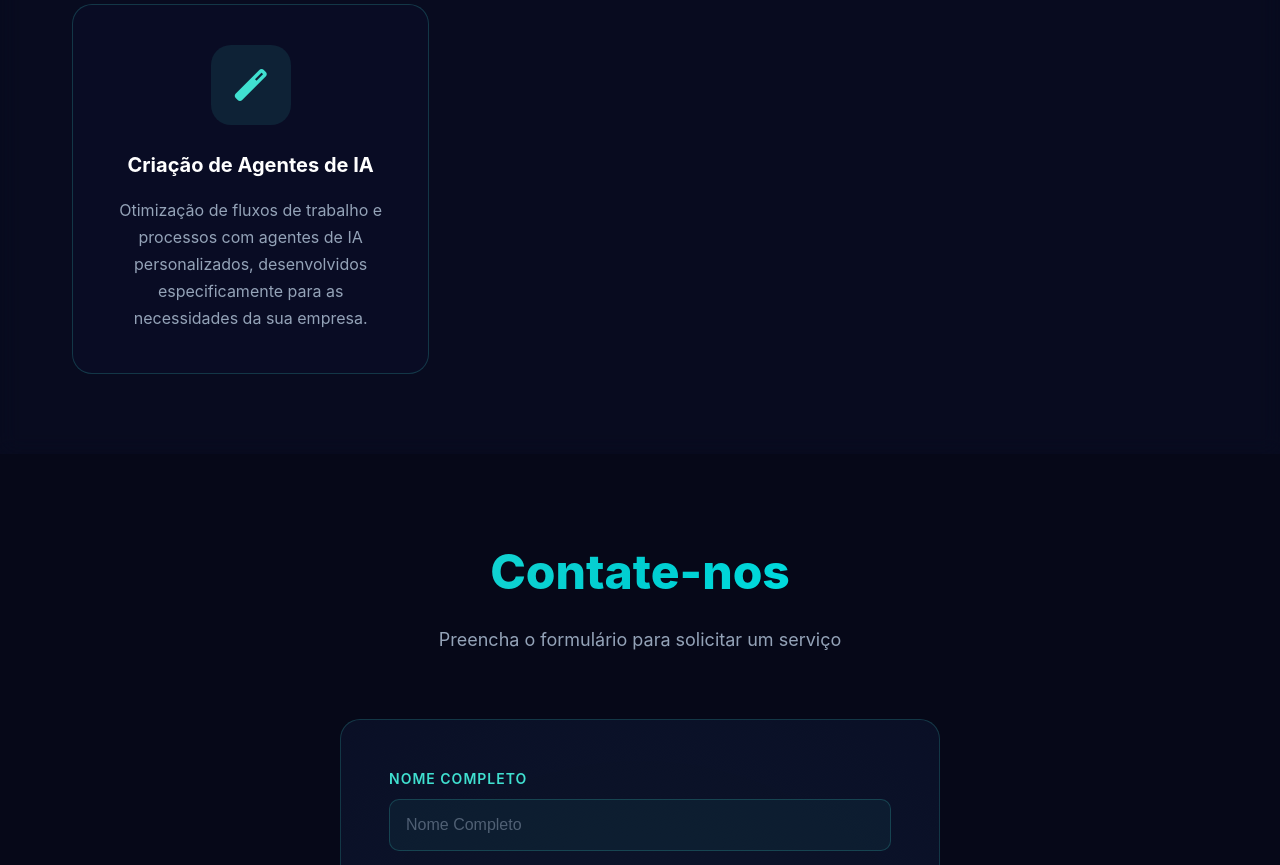
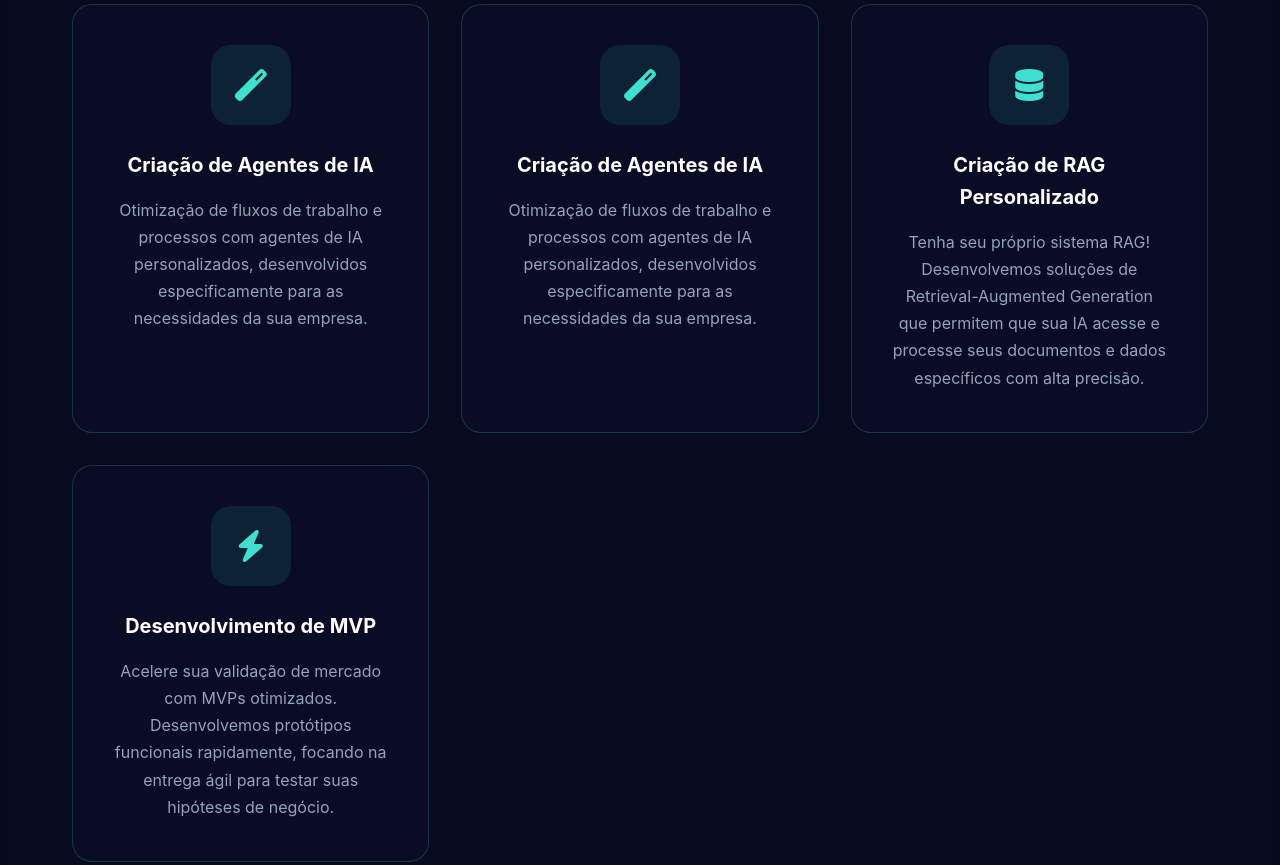
Before and after one commit to Vcortez99-hub/signaprod-ofc, a plain HTML site: page index.html in a window 1280 px wide. Shown: the part 1523-2388 px from the top of the page. Drawn offline with Linux system fonts and the light colour scheme.

Commit message:
Update index.html

```diff
--- a/index.html
+++ b/index.html
@@ -996,6 +996,28 @@
                     <h3>Criação de Agentes de IA</h3>
                     <p>Otimização de fluxos de trabalho e processos com agentes de IA personalizados, desenvolvidos especificamente para as necessidades da sua empresa.</p>
                 </div>
+                <div class="service-card">
+                    <div class="service-icon">
+                        <i class="fas fa-magic"></i>
+                    </div>
+                    <h3>Criação de Agentes de IA</h3>
+                    <p>Otimização de fluxos de trabalho e processos com agentes de IA personalizados, desenvolvidos especificamente para as necessidades da sua empresa.</p>
+                </div>
+                <div class="service-card">
+                    <div class="service-icon">
+                        <i class="fas fa-database"></i>
+                    </div>
+                    <h3>Criação de RAG Personalizado</h3>
+                    <p>Tenha seu próprio sistema RAG! Desenvolvemos soluções de Retrieval-Augmented Generation que permitem que sua IA acesse e processe seus documentos e dados específicos com alta precisão.</p>
+                </div>
+                <div class="service-card">
+                    <div class="service-icon">
+                        <i class="fas fa-bolt"></i>
+                    </div>
+                    <h3>Desenvolvimento de MVP</h3>
+                    <p>Acelere sua validação de mercado com MVPs otimizados. Desenvolvemos protótipos funcionais rapidamente, focando na entrega ágil para testar suas hipóteses de negócio.</p>
+                </div>
+            </div>
             </div>
         </div>
     </section>
```
